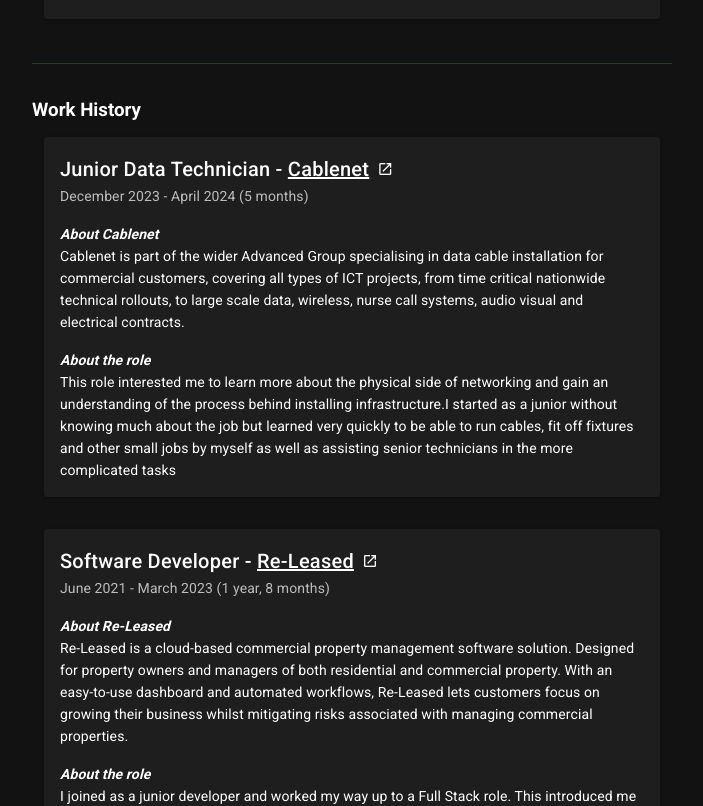
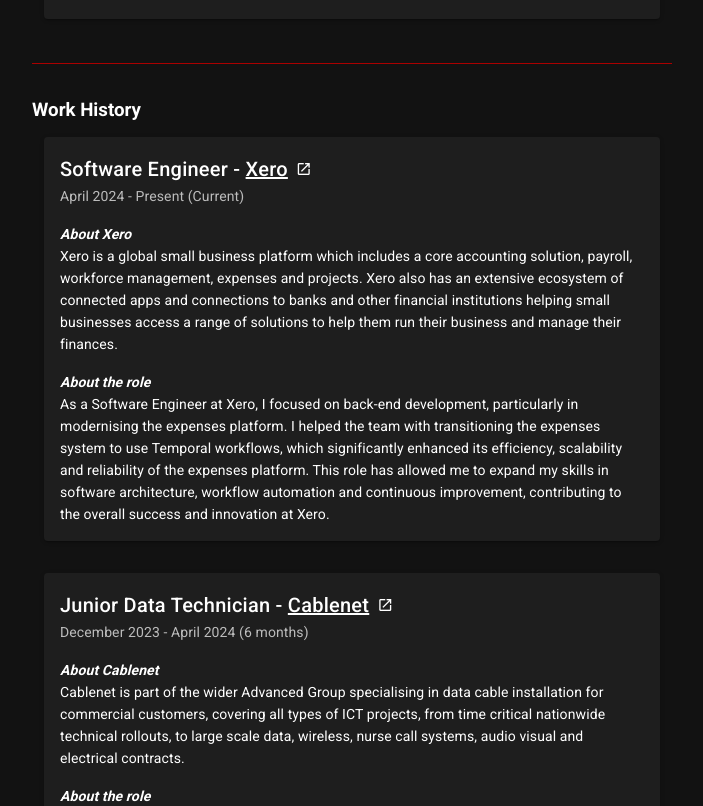
Before and after one commit to ralius18/home, a Vue app: page /#/ in a window 1280 px wide. Shown: the part 880-1686 px from the top of the page, without its empty margins (416-1119 px from the left). Built offline with nearby package versions, Linux system fonts and the light colour scheme.

Commit message:
Update CV with Xero

```diff
--- a/src/views/WorkSection.vue
+++ b/src/views/WorkSection.vue
@@ -35,10 +35,20 @@
       jobs: [
         {
           detailsVisible: true,
+          title: 'Software Engineer',
+          company: 'Xero',
+          dates: ['April 2024', 'Present'],
+          duration: 'Current',
+          website: 'https://xero.com',
+          companyDescription: 'Xero is a global small business platform which includes a core accounting solution, payroll, workforce management, expenses and projects. Xero also has an extensive ecosystem of connected apps and connections to banks and other financial institutions helping small businesses access a range of solutions to help them run their business and manage their finances.',
+          description: 'As a Software Engineer at Xero, I focused on back-end development, particularly in modernising the expenses platform. I helped the team with transitioning the expenses system to use Temporal workflows, which significantly enhanced its efficiency, scalability and reliability of the expenses platform. This role has allowed me to expand my skills in software architecture, workflow automation and continuous improvement, contributing to the overall success and innovation at Xero.'
+        },
+        {
+          detailsVisible: true,
           title: 'Junior Data Technician',
           company: 'Cablenet',
           dates: ['December 2023', 'April 2024'],
-          duration: '5 months',
+          duration: '6 months',
           website: 'https://advancedgroup.co.nz/cablenet-home/',
           companyDescription: 'Cablenet is part of the wider Advanced Group specialising in data cable installation for commercial customers, covering all types of ICT projects, from time critical nationwide technical rollouts, to large scale data, wireless, nurse call systems, audio visual and electrical contracts.',
           description: 'This role interested me to learn more about the physical side of networking and gain an understanding of the process behind installing infrastructure.I started as a junior without knowing much about the job but learned very quickly to be able to run cables, fit off fixtures and other small jobs by myself as well as assisting senior technicians in the more complicated tasks'
```
